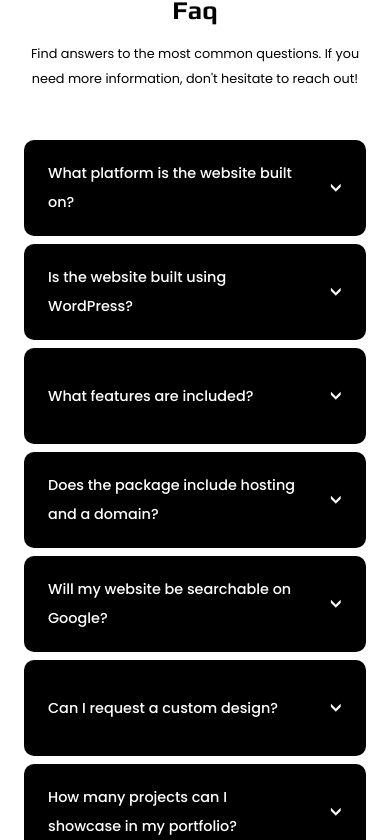
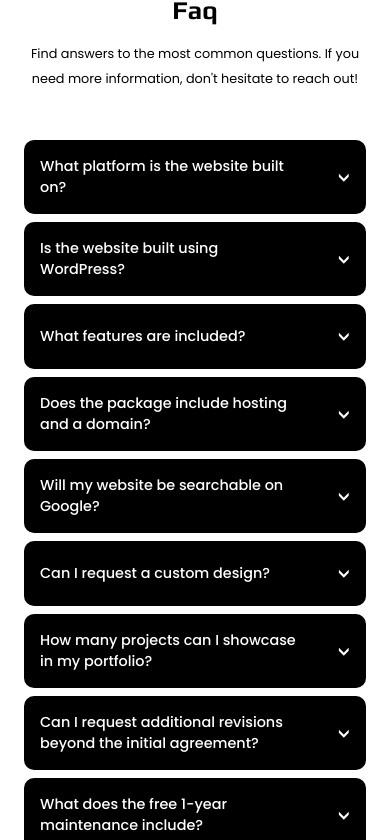
Before and after one commit to thisismeaji/portfolio, a Next.js app: page / in a window 390 px wide. Shown: the part 5953-6793 px from the top of the page. Built offline with nearby package versions, Linux system fonts and the light colour scheme.

Commit message:
fixed faq css

```diff
--- a/src/components/section/faq/faqsection.module.css
+++ b/src/components/section/faq/faqsection.module.css
@@ -1,4 +1,4 @@
-.faq{
+.faq {
     display: flex;
     justify-content: center;
     align-items: center;
@@ -7,43 +7,47 @@
     max-width: 1200px;
 }
 
-.faq > p{
+.faq > p {
     max-width: 650px;
     text-align: center;
     margin-top: 1rem;
 }
 
-.faq > div{
+.faq > div {
     display: flex;
     flex-direction: column;
     gap: 0.5rem;
     margin-top: 3rem;
+    width: 100%;
+    justify-content: center;
+    align-items: center;
 }
 
 .card {
     background-color: var(--black);
     color: var(--white);
-    padding: 0.5rem 1.5rem 1rem 1.5rem;
+    padding: 0.5rem 1rem;
     cursor: pointer;
     width: 100%;
     max-width: 900px;
-    max-height: 4rem;
     overflow: hidden;
-    transition: max-height 0.3s ease-in-out;
+    transition: max-height 0.3s ease-in-out, padding 0.3s ease-in-out;
     border-radius: 10px;
 }
 
 .card > h4 {
     font-size: 1.1em;
     font-weight: 500;
-    height: 3rem;
     display: flex;
     align-items: center;
     justify-content: space-between;
     gap: 2rem;
+    height: 100%;
+    max-height: 5rem;
+    padding: 0.5rem 0;
 }
 
-.card h4::after{
+.card h4::after {
     content: ">";
     display: inline-block;
     transform: rotate(90deg);
@@ -51,15 +55,19 @@
     transition: transform 0.3s ease-in-out;
 }
 
+/* Awalnya p tidak terlihat */
 .card p {
     opacity: 0;
-    transition: opacity 0.3s ease-in-out;
-    margin-top: 0.5rem;
+    visibility: hidden;
+    transition: all 0.3s ease-in-out;
+    max-height: 0;
+    overflow: hidden;
 }
 
-
+/* Saat aktif */
 .card.active {
     max-height: 30rem;
+    padding-bottom: 1rem;
 }
 
 .card.active h4::after {
@@ -68,30 +76,23 @@
 
 .card.active p {
     opacity: 1;
+    visibility: visible;
+    transition-delay: 0s; /* Agar langsung terlihat */
+    max-height: 25rem;
 }
 
-@media screen and (min-width:786px) and (max-width:1200px){
-    .card{
+@media screen and (min-width: 786px) and (max-width: 1200px) {
+    .card {
         max-width: 700px;
     }
 
-    .card h4{
+    .card h4 {
         font-size: 1em;
-        height: 3rem;
     }
 }
 
-
-@media screen and (max-width:786px){
-
-    .card h4{
+@media screen and (max-width: 786px){
+    .card h4 {
         font-size: 0.9em;
-        line-height: 2;
-        height: 5rem;
     }
-
-    .card{
-        max-height: 6rem;
-    }
-
 }
```
